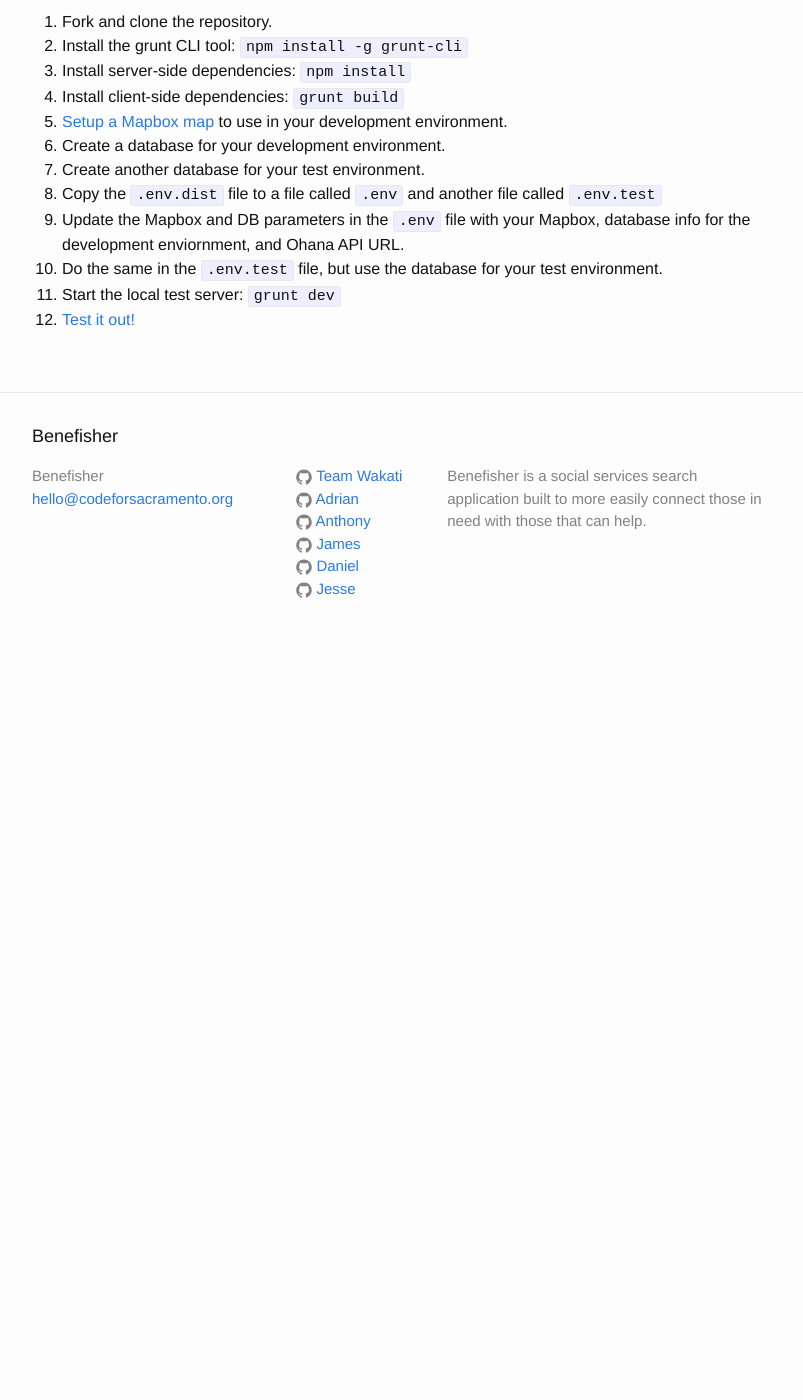
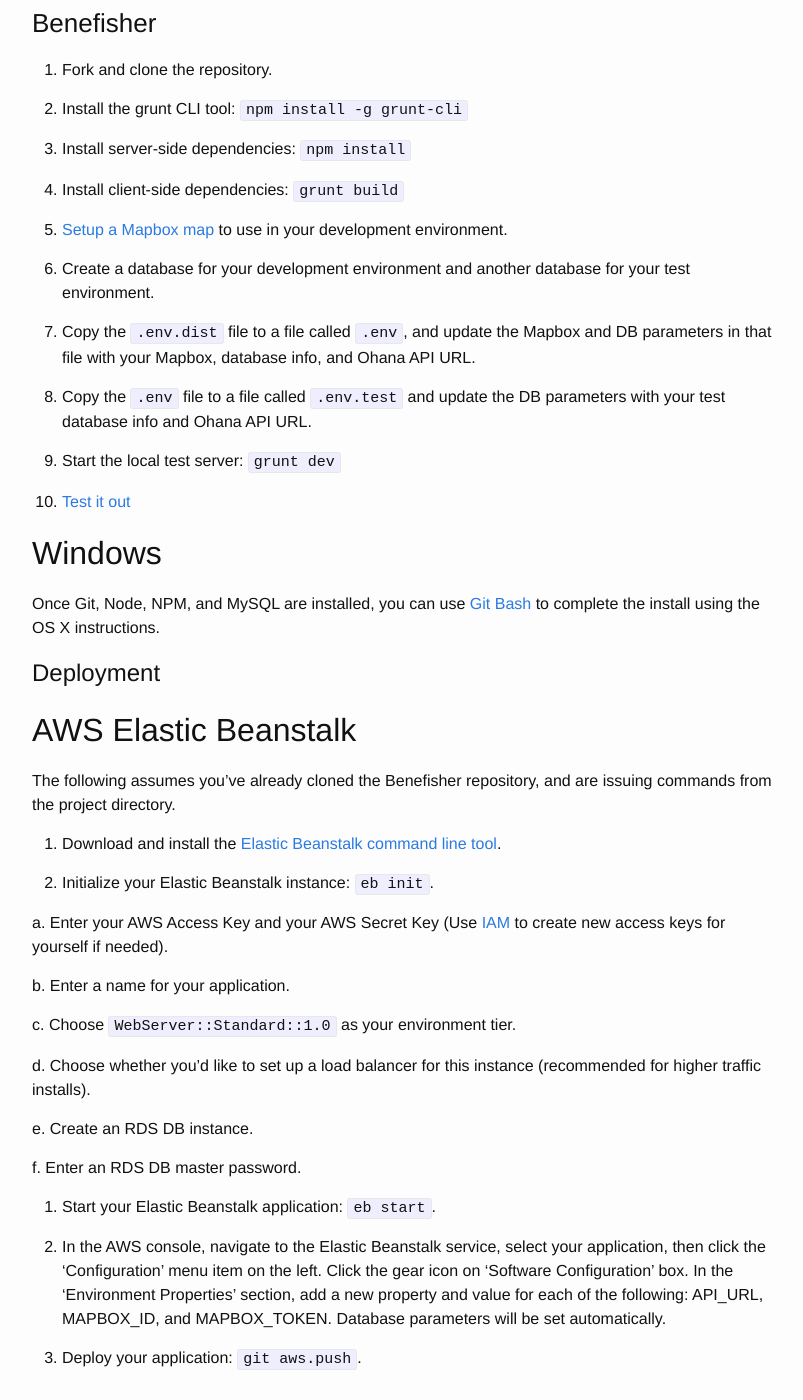
Before and after one commit to code4sac/benefisher, a Jekyll site: the page built from start.md, in a window 1280 px wide and 1400 px high, scrolled down 622 px. Shown: the whole window, without its empty margins (238-1041 px from the left). Built offline with Jekyll 4.4.1, drawn with Linux system fonts in a browser that asks for light colours; before the commit the page ends 1282 px from its top, so only the background shows below that; some of the changed text lies outside the part shown.

Commit message:
Update start.md

```diff
--- a/start.md
+++ b/start.md
@@ -4,30 +4,69 @@
 permalink: /start/
 ---
 
-##Development Tools
+# Installation
+
+## OS X/Linux
+
+###Development Tools
 To get started setting up your own instance of Benefisher, we first need to get some installation out of the way.
 The following things will need to be installed before we can continue. You will need:
 
-  1. Node.js
-  2. Node Package Manager (NPM)
-  3. GitHub
-  4. MySQL
+  1. [Node.js](https://github.com/joyent/node/wiki/installing-node.js-via-package-manager)
+  2. Node Package Manager (Should be installed along with Node.js)
+  3. [Git](https://help.github.com/articles/set-up-git/)
+  4. [MySQL](http://dev.mysql.com/doc/refman/5.0/en/macosx-installation.html)
 
-##Ohana API
-You will also need access to an [Ohana API](http://ohanapi.org/) instance. Benefisher is currently designed to work with v3.0.0 of the Ohana API
+###Ohana API
+You will also need access to an [Ohana API](http://ohanapi.org/) instance. Benefisher is currently designed to work with v3.0.0 of the Ohana API.
 
-##Benefisher
-Once these things are installed, continue on ahead.
+###Benefisher
+1. Fork and clone the repository.
 
-  1. Fork and clone the repository.
-  2. Install the grunt CLI tool: `npm install -g grunt-cli`
-  3. Install server-side dependencies: `npm install`
-  4. Install client-side dependencies: `grunt build`
-  5. [Setup a Mapbox map](https://www.mapbox.com/help/creating-new-map/) to use in your development environment.
-  6. Create a database for your development environment.
-  7. Create another database for your test environment.
-  8. Copy the `.env.dist` file to a file called `.env` and another file called `.env.test`
-  9. Update the Mapbox and DB parameters in the `.env` file with your Mapbox, database info for the development enviornment, and Ohana API URL.
-  10. Do the same in the `.env.test` file, but use the database for your test environment.
-  11. Start the local test server: `grunt dev`
-  12. [Test it out!](http://localhost:3000)
+2. Install the grunt CLI tool: `npm install -g grunt-cli`
+
+3. Install server-side dependencies: `npm install`
+
+4. Install client-side dependencies: `grunt build`
+
+5. [Setup a Mapbox map](https://www.mapbox.com/help/creating-new-map/) to use in your development environment.
+
+6. Create a database for your development environment and another database for your test environment.
+
+7. Copy the `.env.dist` file to a file called `.env`, and update the Mapbox and DB parameters in that file with your Mapbox, database info, and Ohana API URL.
+
+8. Copy the `.env` file to a file called `.env.test` and update the DB parameters with your test database info and Ohana API URL.
+
+9. Start the local test server: `grunt dev`
+
+10. [Test it out](http://localhost:3000)
+
+## Windows
+Once Git, Node, NPM, and MySQL are installed, you can use [Git Bash](http://msysgit.github.io/) to complete the install using the OS X instructions.
+
+# Deployment
+
+##AWS Elastic Beanstalk
+The following assumes you've already cloned the Benefisher repository, and are issuing commands from the project directory.
+
+1. Download and install the [Elastic Beanstalk command line tool](http://aws.amazon.com/code/6752709412171743).
+
+2. Initialize your Elastic Beanstalk instance: `eb init`.
+
+  a. Enter your AWS Access Key and your AWS Secret Key (Use [IAM](http://docs.aws.amazon.com/IAM/latest/UserGuide/ManagingCredentials.html) to create new access keys for yourself if needed).
+
+  b. Enter a name for your application.
+
+  c. Choose `WebServer::Standard::1.0` as your environment tier.
+
+  d. Choose whether you'd like to set up a load balancer for this instance (recommended for higher traffic installs).
+
+  e. Create an RDS DB instance.
+
+  f. Enter an RDS DB master password.
+
+3. Start your Elastic Beanstalk application: `eb start`.
+
+4. In the AWS console, navigate to the Elastic Beanstalk service, select your application, then click the 'Configuration' menu item on the left. Click the gear icon on 'Software Configuration' box. In the 'Environment Properties' section, add a new property and value for each of the following: API_URL, MAPBOX_ID, and MAPBOX_TOKEN. Database parameters will be set automatically.
+
+5. Deploy your application: `git aws.push`.
```
